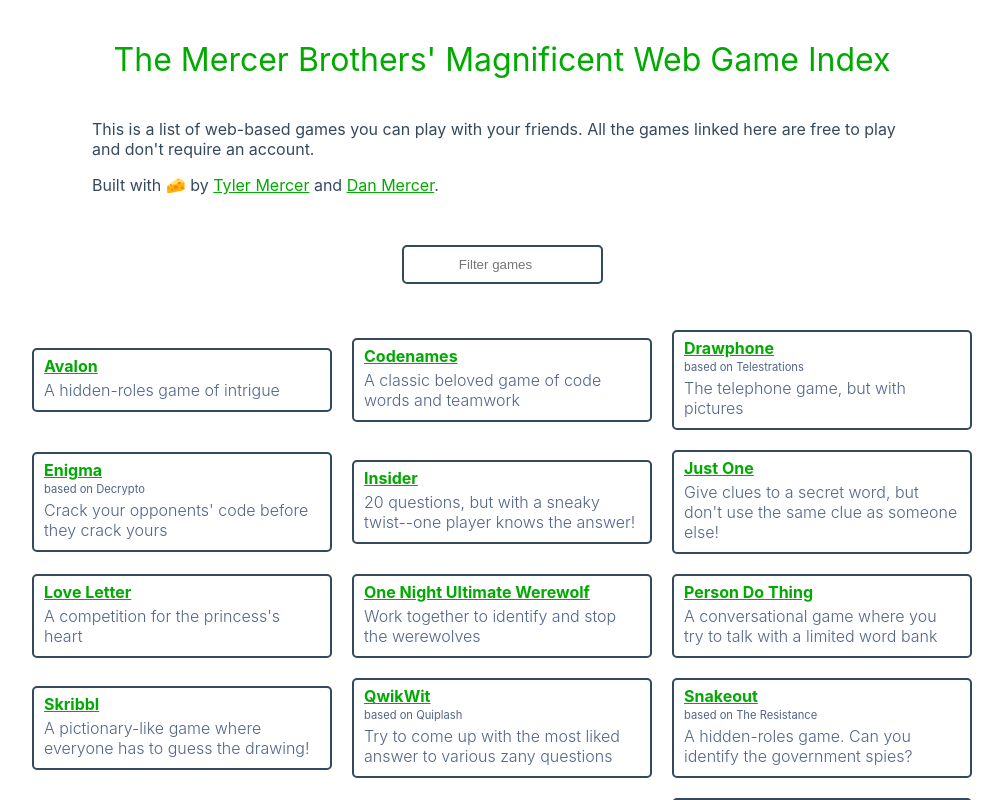
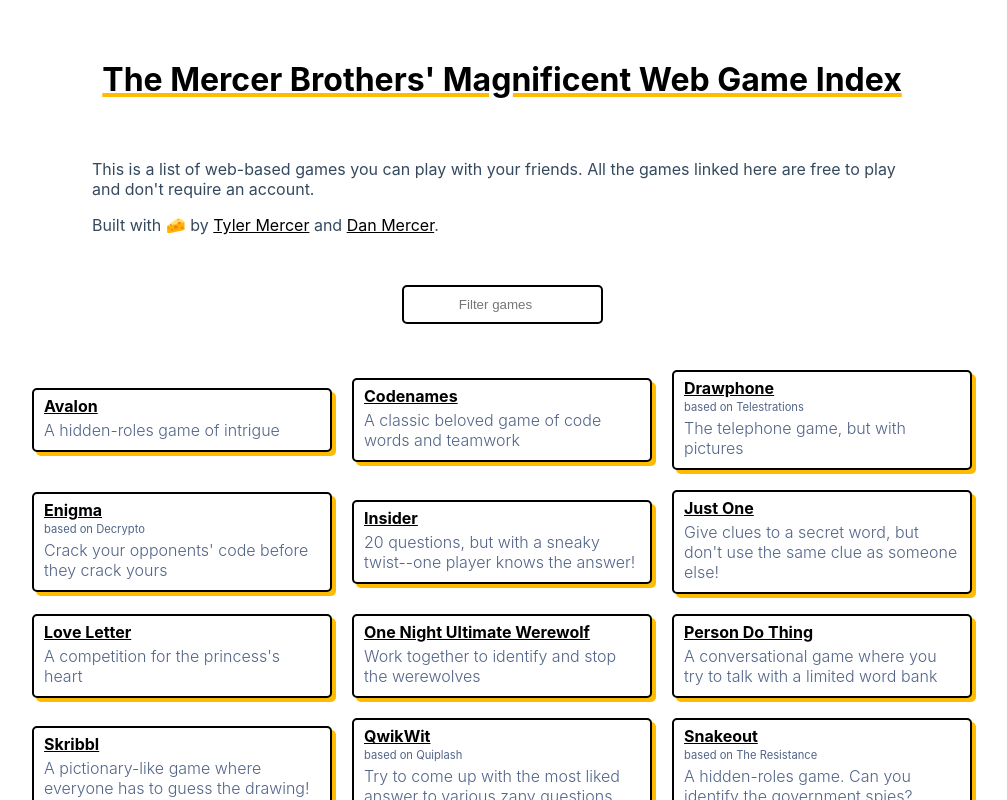
Before and after one commit to tylermercer/web-game-index, a Nuxt app: page / in a window 1280 px wide. Shown: the top 800 px of the page, without its empty margins (138-1145 px from the left). Built offline with nearby package versions, Linux system fonts and the light colour scheme.

Commit message:
Change accent color to yellow and adjust styles

```diff
--- a/pages/index.vue
+++ b/pages/index.vue
@@ -65,27 +65,29 @@ export default Vue.extend({
 <style>
 
 :root {
-  --accent: #00aa00;
+  --accent: #FFBB00;
   --bg-page: white;
   --bg-card: white;
   --bg-input-text: white;
-  --border-card: var(--text);
+  --border-card: var(--text-high-contrast);
   --selection-color: var(--accent);
   --selection-text-color: var(--bg-card);
   --text: #35495e;
+  --text-high-contrast: black;
   --text-subtitle: #526488;
 }
 
 @media (prefers-color-scheme: dark) {
   :root {
-    --accent: #00aa00;
+    --accent: #FFBB00;
     --bg-page: #111;
     --bg-card: #111;
     --bg-input-text: #111;
-    --border-card: var(--text);
+    --border-card: var(--text-high-contrast);
     --selection-color: var(--accent);
     --selection-text-color: var(--bg-card);
     --text: #eee;
+  --text-high-contrast: white;
     --text-subtitle: #ddd;
   }
 }
@@ -106,7 +108,7 @@ html {
 }
 
 a {
-  color: var(--accent);
+  color: var(--text-high-contrast);
 }
 
 * {
@@ -122,7 +124,15 @@ header {
   margin-top: 40px;
   text-align: center;
   font-size: 2em;
-  color: var(--accent);
+  color: var(--text-high-contrast);
+  text-decoration: underline;
+  text-decoration-color: var(--accent);
+  text-decoration-thickness: 4px;
+  padding: 20px;
+  border-radius: 5px;
+  font-weight: bold;
+  margin-left: auto;
+  margin-right: auto;
 }
 
 .intro {
@@ -184,6 +194,7 @@ header {
   border: 2px solid var(--border-card);
   padding: 10px;
   width: 300px;
+  box-shadow: 4px 4px 0 var(--accent);
 }
 
 .game .title {
```
